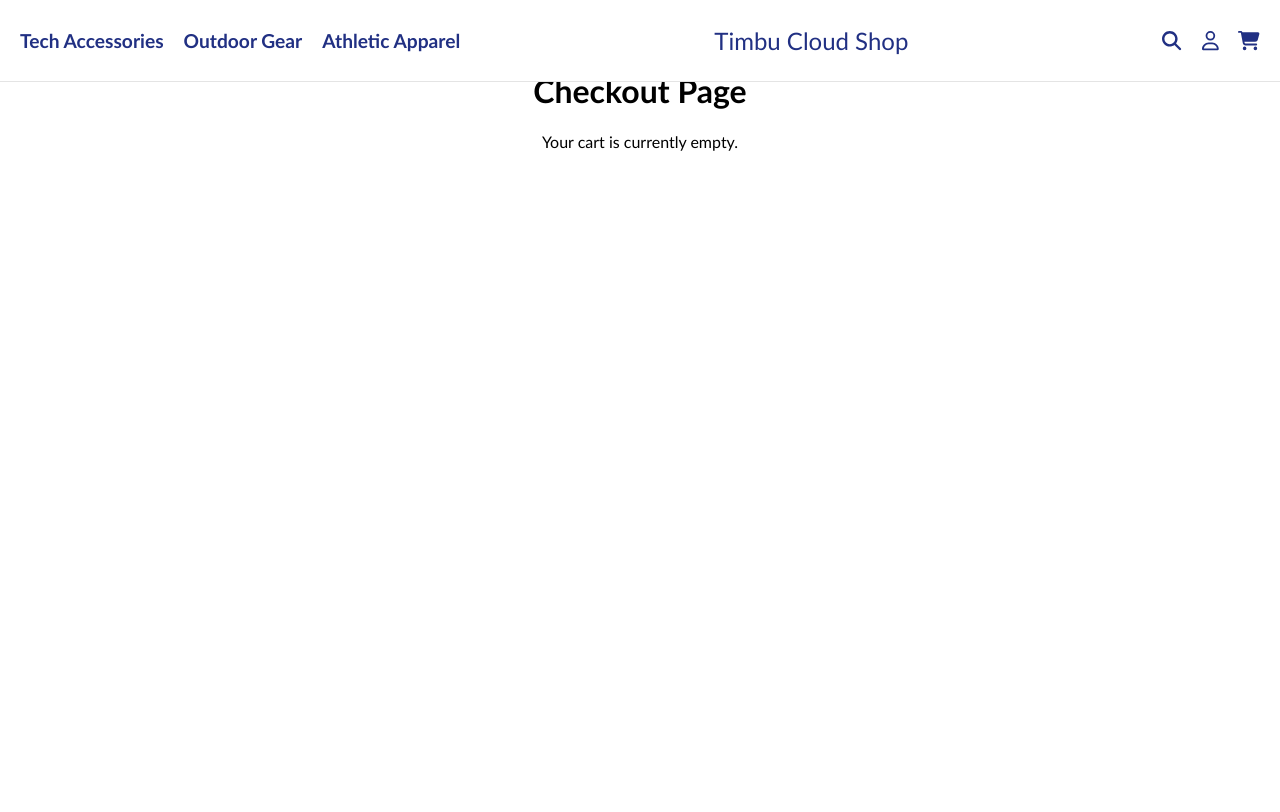
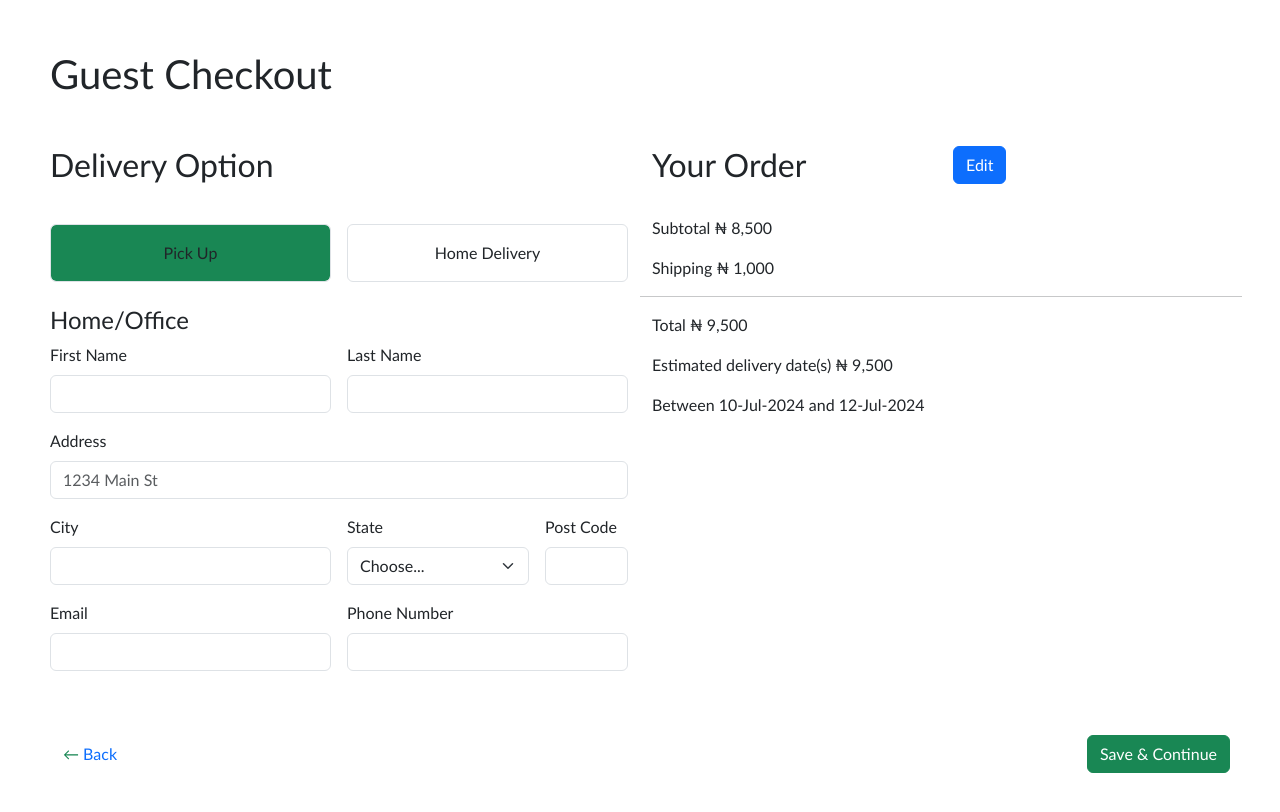
Before and after one commit to tracymuzaki/timbu-cloud-shop, a React (Create React App) app: page /checkout in a window 1280 px wide. Shown: the top 812 px of the page. Built offline with nearby package versions, Linux system fonts and the light colour scheme.

Commit message:
added content to checkout page

```diff
--- a/public/index.html
+++ b/public/index.html
@@ -22,7 +22,7 @@
       work correctly both with client-side routing and a non-root public URL.
       Learn how to configure a non-root public URL by running `npm run build`.
     -->
-  <title>Cloud Shop</title>
+  <title>Timbu Cloud Shop</title>
 </head>
 
 <body style='font-family: "Gill Sans", sans-serif;'>
--- a/src/App.jsx
+++ b/src/App.jsx
@@ -1,6 +1,5 @@
 import React from "react";
 import { BrowserRouter as Router, Routes, Route } from "react-router-dom";
-import Navbar from "./components/Navbar";
 import Shop from "./components/Shop";
 import Checkout from "./components/Checkout";
 import "./App.css";
@@ -9,7 +8,6 @@ const App = () => {
   return (
     <Router>
       <div className="app">
-        <Navbar />
         <Routes>
           <Route path="/" element={<Shop />} />
           <Route path="/checkout" element={<Checkout />} />
--- a/src/component.css/Checkout.css
+++ b/src/component.css/Checkout.css
@@ -1,4 +1,5 @@
 .checkout {
-    text-align: center;
+    display: grid;
+    grid-template-rows: auto auto auto;
     padding: 50px;
 }
--- a/src/component.css/Navbar.css
+++ b/src/component.css/Navbar.css
@@ -2,32 +2,29 @@
   display: flex;
   justify-content: space-between;
   align-items: center;
-  padding: 10px 20px;
   background-color: #fff;
-  color: #213083;
   border-bottom: 1px solid #d9d9d9b3;
-  position: fixed;
-  top: 0;
-  width: 100%;
-  z-index: 1000;
-  box-sizing: border-box; /* Ensure padding is included in the element's total width and height */
+  padding-top: 69px !important;
 }
 
-.navbar-left,
-.navbar-right {
-  display: flex;
-  align-items: center;
-  gap: 20px;
+/* sdfghjkl;kjhyuiouytrewtyu */
+.navbar-brand img {
+  width: 90.95px;
+  height: 27.07px;
+  margin: 0 50px;
 }
 
-.navbar-left h3,
-.navbar-right svg {
+.navbar-nav .nav-item .nav-link {
+  font-size: 16px;
+  color: #213083;
+  font-weight: 600;
+  line-height: 19.09px;
   cursor: pointer;
-  font-size: 1.2em;
 }
 
-.navbar-logo {
-  font-size: 1.5em;
-  text-align: center;
-  flex-grow: 1;
+.navbar-nav .nav-item .nav-link svg {
+  width: 18.45px;
+  height: 18.46px;
+  top: 3.24px;
+  left: 3.24px;
 }
--- a/src/components/Checkout.jsx
+++ b/src/components/Checkout.jsx
@@ -1,11 +1,126 @@
 import React from "react";
 import "../component.css/Checkout.css";
+import "bootstrap/dist/css/bootstrap.min.css";
 
 const Checkout = () => {
   return (
     <div className="checkout">
-      <h1>Checkout Page</h1>
-      <p>Your cart is currently empty.</p>
+      <h1 className="mb-5">Guest Checkout</h1>
+      <div className="row">
+        <div className="col-6 ">
+          <h2>Delivery Option</h2>
+          <div className="row g-3 mt-4 mb-4">
+            <div class="col-md-6">
+              <input type="submit" class="form-control bg-success p-3" value={"Pick Up"} />
+            </div>
+            <div class="col-md-6">
+              <input type="submit" class="form-control p-3" value={"Home Delivery"} />
+            </div>
+          </div>
+          <h4>Home/Office</h4>
+          <form class="row g-3">
+            <div class="col-md-6">
+              <label for="inputFirstName" class="form-label">
+                First Name
+              </label>
+              <input type="text" class="form-control" id="inputFirstName" />
+            </div>
+            <div class="col-md-6">
+              <label for="inputLastName" class="form-label">
+                Last Name
+              </label>
+              <input type="text" class="form-control" id="inputLastName" />
+            </div>
+            <div class="col-12">
+              <label for="inputAddress" class="form-label">
+                Address
+              </label>
+              <input
+                type="text"
+                class="form-control"
+                id="inputAddress"
+                placeholder="1234 Main St"
+              />
+            </div>
+            <div class="col-md-6">
+              <label for="inputCity" class="form-label">
+                City
+              </label>
+              <input type="text" class="form-control" id="inputCity" />
+            </div>
+            <div class="col-md-4">
+              <label for="inputState" class="form-label">
+                State
+              </label>
+              <select id="inputState" class="form-select">
+                <option selected>Choose...</option>
+                <option>...</option>
+              </select>
+            </div>
+            <div class="col-md-2">
+              <label for="inputZip" class="form-label">
+                Post Code
+              </label>
+              <input type="text" class="form-control" id="inputZip" />
+            </div>
+            <div class="col-md-6">
+              <label for="inputEmail4" class="form-label">
+                Email
+              </label>
+              <input type="email" class="form-control" id="inputEmail4" />
+            </div>
+            <div class="col-md-6">
+              <label for="inputPassword4" class="form-label">
+                Phone Number
+              </label>
+              <input type="tel" class="form-control" id="inputPhoneNumber" />
+            </div>
+          </form>
+        </div>
+        <div className="col-6">
+          <div className="row pb-4">
+            <div className="col-6">
+              <h2>Your Order</h2>
+            </div>
+            <div className="col-6">
+              <button type="submit" class="btn btn-primary">
+                Edit
+              </button>
+            </div>
+          </div>
+          <div className="row">
+            <p>
+              Subtotal <span>₦ 8,500</span>
+            </p>
+            <p>
+              Shipping <span>₦ 1,000</span>
+            </p>
+            <hr />
+            <p>
+              Total <span>₦ 9,500</span>
+            </p>
+          </div>
+          <div className="row">
+            <p>
+              Estimated delivery date(s) <span>₦ 9,500</span>
+            </p>
+            <p>Between 10-Jul-2024 and 12-Jul-2024</p>
+          </div>
+        </div>
+      </div>
+      <div className="row g-3 mt-5">
+        <div class="col-6">
+          <button type="submit" class="btn">
+            <span className="text-success">←</span>{" "}
+            <span class="text-primary"> Back</span>
+          </button>
+        </div>
+        <div class="col-6 text-end">
+          <button type="submit" class="btn btn-success">
+            Save & Continue
+          </button>
+        </div>
+      </div>
     </div>
   );
 };
--- a/src/components/Navbar.jsx
+++ b/src/components/Navbar.jsx
@@ -3,20 +3,56 @@ import { FontAwesomeIcon } from "@fortawesome/react-fontawesome";
 import { faSearch, faShoppingCart } from "@fortawesome/free-solid-svg-icons";
 import { faUser } from "@fortawesome/free-regular-svg-icons";
 import "../component.css/Navbar.css";
+import "bootstrap/dist/css/bootstrap.min.css";
 
 const Navbar = () => {
   return (
-    <nav className="navbar">
-      <div className="navbar-left">
-        <h3>Tech Accessories</h3>
-        <h3>Outdoor Gear</h3>
-        <h3>Athletic Apparel</h3>
-      </div>
-      <div className="navbar-logo">Timbu Cloud Shop</div>
-      <div className="navbar-right">
-        <FontAwesomeIcon icon={faSearch} />
-        <FontAwesomeIcon icon={faUser} />
-        <FontAwesomeIcon icon={faShoppingCart} />
+    <nav className="navbar navbar-expand-lg fixed-top">
+      <div className="container">
+        <div className="collapse navbar-collapse" id="navbarNav">
+          <ul className="navbar-nav mr-auto">
+            <li className="nav-item">
+              <a className="nav-link" href="/">
+                Tech Accessories
+              </a>
+            </li>
+            <li className="nav-item">
+              <a className="nav-link" href="/">
+                Outdoor Gear
+              </a>
+            </li>
+            <li className="nav-item">
+              <a className="nav-link" href="/">
+                Athletic Apparel
+              </a>
+            </li>
+          </ul>
+          <a className="navbar-brand mx-auto" href="/">
+            <img
+              src="/images/Logo.png"
+              alt=""
+              width={"90.95px"}
+              height={"27.07px"}
+            />
+          </a>
+          <ul className="navbar-nav ml-auto">
+            <li className="nav-item">
+              <a className="nav-link" href="/">
+                <FontAwesomeIcon icon={faSearch} />
+              </a>
+            </li>
+            <li className="nav-item">
+              <a className="nav-link" href="/">
+                <FontAwesomeIcon icon={faUser} />
+              </a>
+            </li>
+            <li className="nav-item">
+              <a className="nav-link" href="/checkout">
+                <FontAwesomeIcon icon={faShoppingCart} />
+              </a>
+            </li>
+          </ul>
+        </div>
       </div>
     </nav>
   );
--- a/src/components/Sidebar.jsx
+++ b/src/components/Sidebar.jsx
@@ -20,7 +20,7 @@ const Sidebar = () => {
         </div>
         <div>
           <label>
-            <input type="checkbox" className="checkbox-element" /> Apple
+            <input type="checkbox"/> Apple
           </label>
         </div>
         <div>
--- a/src/index.css
+++ b/src/index.css
@@ -1,10 +1,6 @@
 body {
   margin: 0;
-  font-family: -apple-system, BlinkMacSystemFont, 'Segoe UI', 'Roboto', 'Oxygen',
-    'Ubuntu', 'Cantarell', 'Fira Sans', 'Droid Sans', 'Helvetica Neue',
-    sans-serif;
-  -webkit-font-smoothing: antialiased;
-  -moz-osx-font-smoothing: grayscale;
+  font-family: "Gill Sans", sans-serif;
 }
 
 code {
```
Also changed, not shown: src/index.js (+7 -9 lines).
